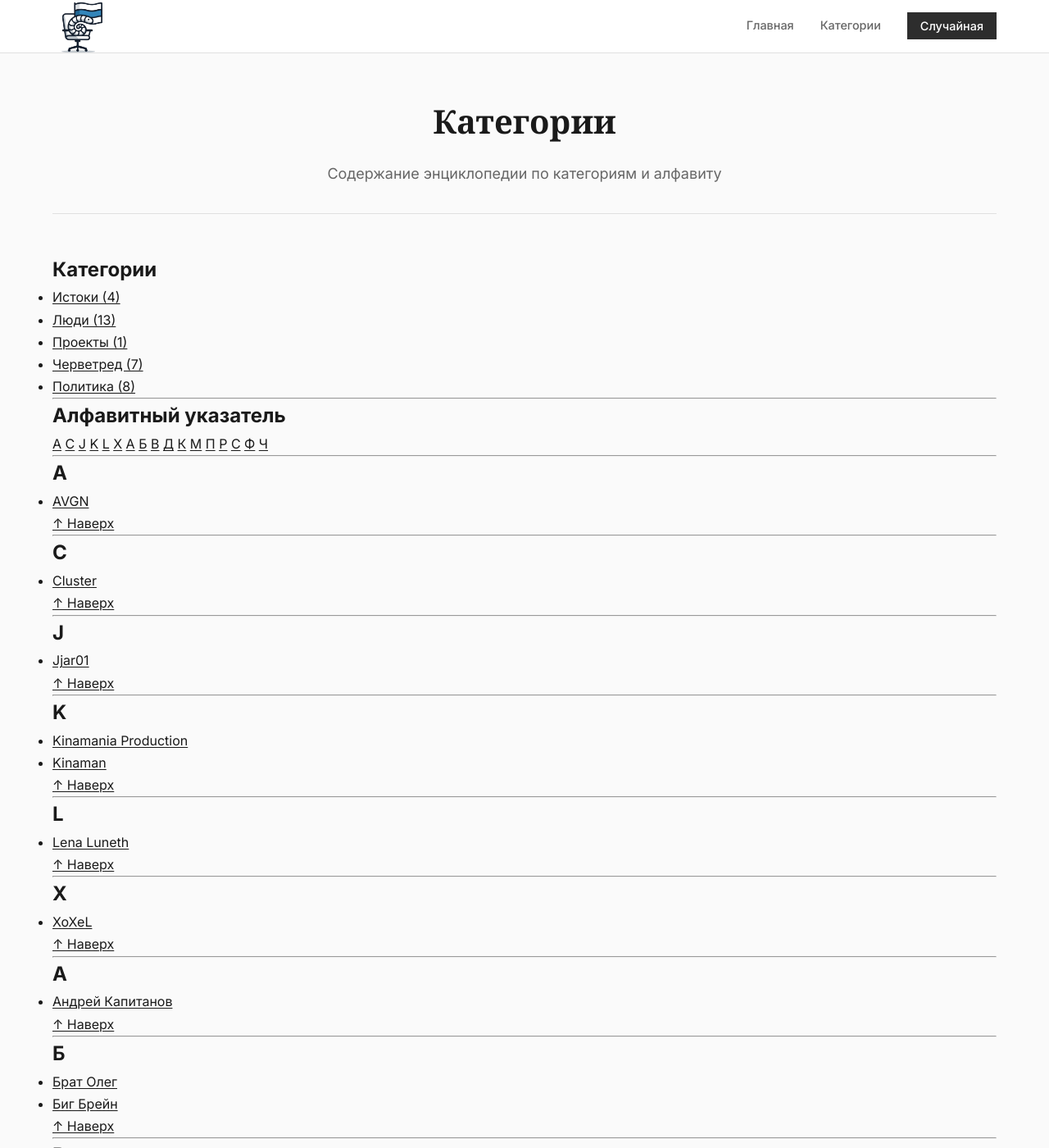
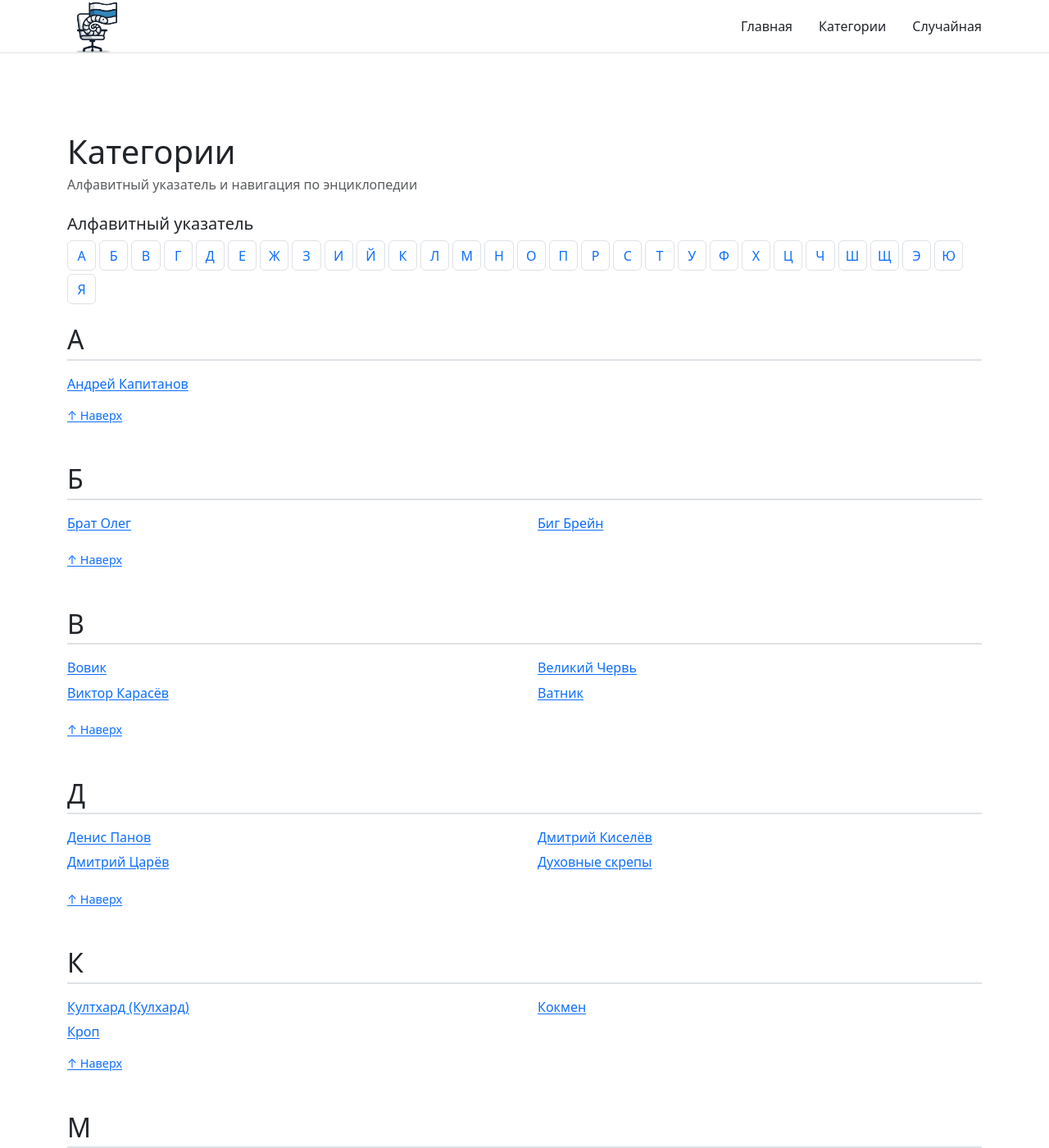
Before and after one commit to cherwepedia/111, a Jekyll site: the page built from categories.html, in a window 1280 px wide and 1400 px high. Shown: the whole window at 82% size. Built offline with Jekyll 4.4.1, drawn with Linux system fonts in a browser that asks for light colours; comment, search, counter and statistics services are not loaded; some of the changed text lies outside the part shown.

Commit message:
Update categories.html

```diff
--- a/categories.html
+++ b/categories.html
@@ -4,66 +4,102 @@
 permalink: /categories/
 ---
 
+<link
+  href="https://cdn.jsdelivr.net/npm/bootstrap@5.3.2/dist/css/bootstrap.min.css"
+  rel="stylesheet">
+
 <a id="top"></a>
 
-<div class="container">
+<style>
+  .alphabet-bar {
+    display: flex;
+    flex-wrap: wrap;
+    gap: .25rem;
+    margin-bottom: 1.5rem;
+  }
 
-  <header class="page-header">
-    <h1 class="page-title">Категории</h1>
-    <p class="page-subtitle">Содержание энциклопедии по категориям и алфавиту</p>
+  .alphabet-bar a {
+    display: inline-block;
+    min-width: 2.2rem;
+    text-align: center;
+    padding: .35rem .5rem;
+    border-radius: .375rem;
+    text-decoration: none;
+    border: 1px solid #dee2e6;
+    color: #0d6efd;
+    font-weight: 500;
+  }
+
+  .alphabet-bar a:hover {
+    background: #e7f1ff;
+  }
+
+  .alphabet-section {
+    margin-bottom: 3rem;
+  }
+
+  .alphabet-section h2 {
+    border-bottom: 2px solid #dee2e6;
+    padding-bottom: .25rem;
+    margin-bottom: 1rem;
+  }
+
+  .article-list {
+    columns: 2;
+    column-gap: 2rem;
+  }
+
+  @media (max-width: 768px) {
+    .article-list {
+      columns: 1;
+    }
+  }
+
+  .article-list li {
+    margin-bottom: .4rem;
+  }
+
+  .back-to-top {
+    margin-top: 1rem;
+    font-size: .9rem;
+  }
+
+  .category-section {
+    margin-bottom: 3rem;
+  }
+
+  .category-section h2 {
+    border-left: 4px solid #0d6efd;
+    padding-left: .75rem;
+    margin-bottom: .75rem;
+  }
+</style>
+
+<div class="container my-5">
+
+  <header class="mb-4">
+    <h1 class="mb-1">Категории</h1>
+    <p class="text-muted">
+      Алфавитный указатель и навигация по энциклопедии
+    </p>
   </header>
 
   {%- comment -%}
   =========================
-  СОДЕРЖАНИЕ КАТЕГОРИЙ
+  АЛФАВИТ (КИРИЛЛИЦА)
   =========================
   {%- endcomment -%}
 
-  <nav class="categories-toc">
-    <h2>Категории</h2>
-    <ul>
-      {% for category in site.data.categories %}
-        {% assign cat_posts = site.posts | where_exp: "post", "post.categories contains category.id" %}
-        {% if cat_posts.size > 0 %}
-          <li>
-            <a href="#cat-{{ category.id }}">
-              {{ category.name }} ({{ cat_posts.size }})
-            </a>
-          </li>
-        {% endif %}
+  {% assign alphabet = "А,Б,В,Г,Д,Е,Ж,З,И,Й,К,Л,М,Н,О,П,Р,С,Т,У,Ф,Х,Ц,Ч,Ш,Щ,Э,Ю,Я" | split: "," %}
+
+  <nav class="mb-4">
+    <h2 class="h5 mb-2">Алфавитный указатель</h2>
+    <div class="alphabet-bar">
+      {% for letter in alphabet %}
+        <a href="#letter-{{ letter }}">{{ letter }}</a>
       {% endfor %}
-    </ul>
+    </div>
   </nav>
-
-  <hr>
-
-  {%- comment -%}
-  =========================
-  АЛФАВИТНЫЙ ИНДЕКС
-  =========================
-  {%- endcomment -%}
-
-  {% assign letters = "" %}
-  {% for post in site.posts %}
-    {% assign first = post.title | strip | slice: 0, 1 | upcase %}
-    {% unless letters contains first %}
-      {% assign letters = letters | append: first | append: "," %}
-    {% endunless %}
-  {% endfor %}
-  {% assign letters = letters | split: "," | sort %}
-
-  <nav class="alphabet-index">
-    <h2>Алфавитный указатель</h2>
-    <p>
-      {% for letter in letters %}
-        {% if letter != "" %}
-          <a href="#letter-{{ letter }}">{{ letter }}</a>
-        {% endif %}
-      {% endfor %}
-    </p>
-  </nav>
-
-  <hr>
 
   {%- comment -%}
   =========================
@@ -71,14 +107,20 @@
   =========================
   {%- endcomment -%}
 
-  <div class="alphabet-content">
-    {% for letter in letters %}
-      {% if letter != "" %}
+  {% for letter in alphabet %}
+    {% assign has_posts = false %}
+    {% for post in site.posts %}
+      {% assign first = post.title | strip | slice: 0, 1 | upcase %}
+      {% if first == letter %}
+        {% assign has_posts = true %}
+      {% endif %}
+    {% endfor %}
 
-        <section id="letter-{{ letter }}">
+    {% if has_posts %}
+      <section id="letter-{{ letter }}" class="alphabet-section">
         <h2>{{ letter }}</h2>
 
-          <ul>
+        <ul class="list-unstyled article-list">
           {% for post in site.posts %}
             {% assign first = post.title | strip | slice: 0, 1 | upcase %}
             {% if first == letter %}
@@ -91,36 +133,36 @@
           {% endfor %}
         </ul>
 
-          <p class="back-to-top">
+        <div class="back-to-top">
           <a href="#top">↑ Наверх</a>
-          </p>
+        </div>
       </section>
-
-        <hr>
-
     {% endif %}
   {% endfor %}
-  </div>
+
+  <hr class="my-5">
 
   {%- comment -%}
   =========================
-  КАТЕГОРИИ → СТАТЬИ
+  КАТЕГОРИИ
   =========================
   {%- endcomment -%}
 
-  <div class="categories-content">
+  <section>
+    <h2 class="mb-3">Категории</h2>
+
     {% for category in site.data.categories %}
       {% assign cat_posts = site.posts | where_exp: "post", "post.categories contains category.id" %}
       {% if cat_posts.size > 0 %}
 
-        <section id="cat-{{ category.id }}">
-          <h2>{{ category.name }}</h2>
+        <div class="category-section" id="cat-{{ category.id }}">
+          <h2 class="h4">{{ category.name }}</h2>
 
           {% if category.description %}
-            <p>{{ category.description }}</p>
+            <p class="text-muted">{{ category.description }}</p>
           {% endif %}
 
-          <ul>
+          <ul class="list-unstyled">
             {% for post in cat_posts %}
               <li>
                 <a href="{{ post.url | relative_url }}">
@@ -129,16 +171,10 @@
               </li>
             {% endfor %}
           </ul>
-
-          <p class="back-to-top">
-            <a href="#top">↑ Наверх</a>
-          </p>
-        </section>
-
-        <hr>
+        </div>
 
       {% endif %}
     {% endfor %}
-  </div>
+  </section>
 
 </div>
```
Lines whose indentation alone changed are shown as unchanged.
